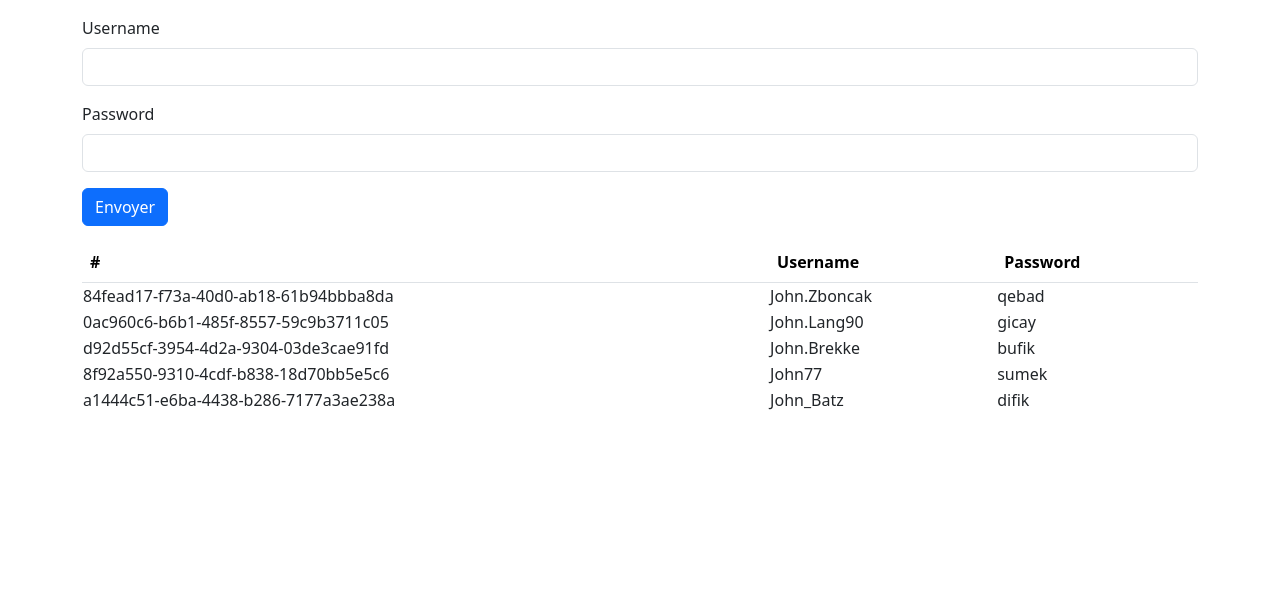
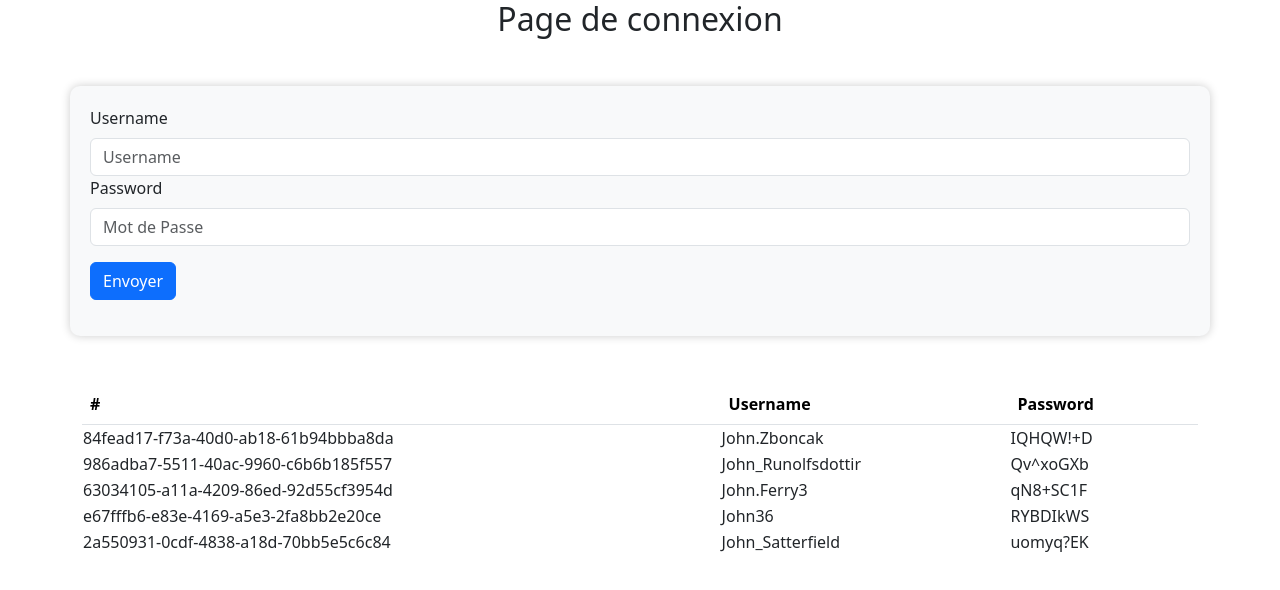
Before and after one commit to voigi/navbar, a React (Vite) app: page /login in a window 1280 px wide. Shown: the top 590 px of the page. Built offline with nearby package versions, Linux system fonts and the light colour scheme.

Commit message:
navbar Terminée

```diff
--- /dev/null
+++ b/src/components/Eye.jsx
@@ -0,0 +1,19 @@
+import React , {useState} from 'react'
+
+import showPwdImg from '../assets/showPwdImg.svg';
+import hidePwdImg from '../assets/hidePwdImg.svg';
+
+const Eye = ({inputRef}) => {
+    const [isRevealPwd, setIsRevealPwd] = useState(false);
+  return (
+
+    <img
+          title={isRevealPwd ? "Hide password" : "Show password"}
+          src={isRevealPwd ? hidePwdImg : showPwdImg}
+          onClick={() => setIsRevealPwd(prevState => !prevState)}
+      />
+
+  )
+}
+
+export default Eye
--- a/src/components/LoginForm.jsx
+++ b/src/components/LoginForm.jsx
@@ -1,25 +1,27 @@
-import React, { useContext } from 'react';
+import React, { useContext , useState,useRef } from 'react';
 import DataTable from '../components/DataTable';
 import { users } from '../model/mock';
 import { UserContext } from '../context/UserContext';
 import Button from 'react-bootstrap/Button';
-import Modal from 'react-bootstrap/Modal';
+import Eye from '../components/Eye';
+import Form from 'react-bootstrap/Form';
+
+
 import { useNavigate } from 'react-router-dom';
 
 
 const LoginForm = () => {
 
-
+  const passwordInputRef = useRef(null);
   const { setUser } = useContext(UserContext);
   const { setStatus } = useContext(UserContext);
   const { status } = useContext(UserContext);
   const navi = useNavigate();
+  const [validated, setValidated] = useState(false);
+
 
 
   const handleSubmit = (e) => {
-
-
-
     e.preventDefault();
     setUser({
       username: e.target.username.value
@@ -40,25 +42,55 @@ const LoginForm = () => {
 
       }
     }
+    const form = e.currentTarget;
+    if (form.checkValidity() === false) {
+      e.preventDefault();
+      e.stopPropagation();
+    }
+
+    setValidated(true);
   };
+
   return (
     <>
+
     {status !== 'connected' &&(
-    <><div className="container">
-          <form className="mt-3 mb-3" onSubmit={handleSubmit}>
-            <div className="mb-3">
-              <label htmlFor="username" className="form-label">Username</label>
-              <input type="text" className="form-control" id="username" />
-            </div>
-            <div className="mb-3">
-              <label htmlFor="pass" className="form-label">Password</label>
-              <input type="password" className="form-control" id="pass" />
-            </div>
+    <><h2 className='text-center'>Page de connexion</h2><><div className="container mb-5 mt-5" style={{ backgroundColor: '#f8f9fa' ,borderRadius: '10px', padding: '20px',boxShadow: '0 0 10px rgba(0, 0, 0, 0.2)'}}>
 
-            <button type="submit" className="btn btn-primary">Envoyer</button>
-            <div></div>
-          </form>
-        </div><DataTable /></>)}
+          <Form noValidate validated={validated} onSubmit={handleSubmit}>
+
+
+
+            <Form.Label>Username</Form.Label>
+            <Form.Control type="text" placeholder="Username" id='username' required />
+            <Form.Control.Feedback type="invalid">
+              Entrez un nom d'utilisateur valide.
+            </Form.Control.Feedback>
+
+
+            <Form.Label>Password</Form.Label>
+
+
+            <Form.Control className='mb-3' type="password" placeholder="Mot de Passe" id='pass' pattern='^(?=.*[a-z])(?=.*[A-Z])(?=.*\d)(?=.*[@$!%*?&])[A-Za-z\d@$!%*?&]{8,}$' required />
+
+
+
+
+
+
+
+            <Form.Control.Feedback type="invalid">
+              Entrez un mot de passe valide.
+            </Form.Control.Feedback>
+
+
+
+
+
+
+            <Button className='mb-3' variant="primary" type="submit">Envoyer</Button>
+          </Form>
+        </div><DataTable /></></>)}
 
 
 
--- a/src/model/mock.jsx
+++ b/src/model/mock.jsx
@@ -1,9 +1,5 @@
 // ESM
 import { faker } from '@faker-js/faker';
-
-
-
-
 
 
 export function mock() {
@@ -12,7 +8,7 @@ export function mock() {
     username: faker.internet.userName({ firstName:'John'}),
     email: faker.internet.email(),
     avatar: faker.image.avatar(),
-    password: faker.internet.password({ length:5, memorable:true }),
+    password: faker.internet.password({ length:8,pattern:/[#?!@$ %^&*-,a-z,A-Z,0-9]/}),
     birthdate: faker.date.birthdate(),
     registeredAt: faker.date.past(),
   };
@@ -20,6 +16,7 @@ export function mock() {
 
 export const users = faker.helpers.multiple(mock, {
   count: 5,
+
 });
 
 console.log(users);
```
Also changed, not shown: src/assets/hidePwdImg.svg (added), src/assets/showPwdImg.svg (added).
